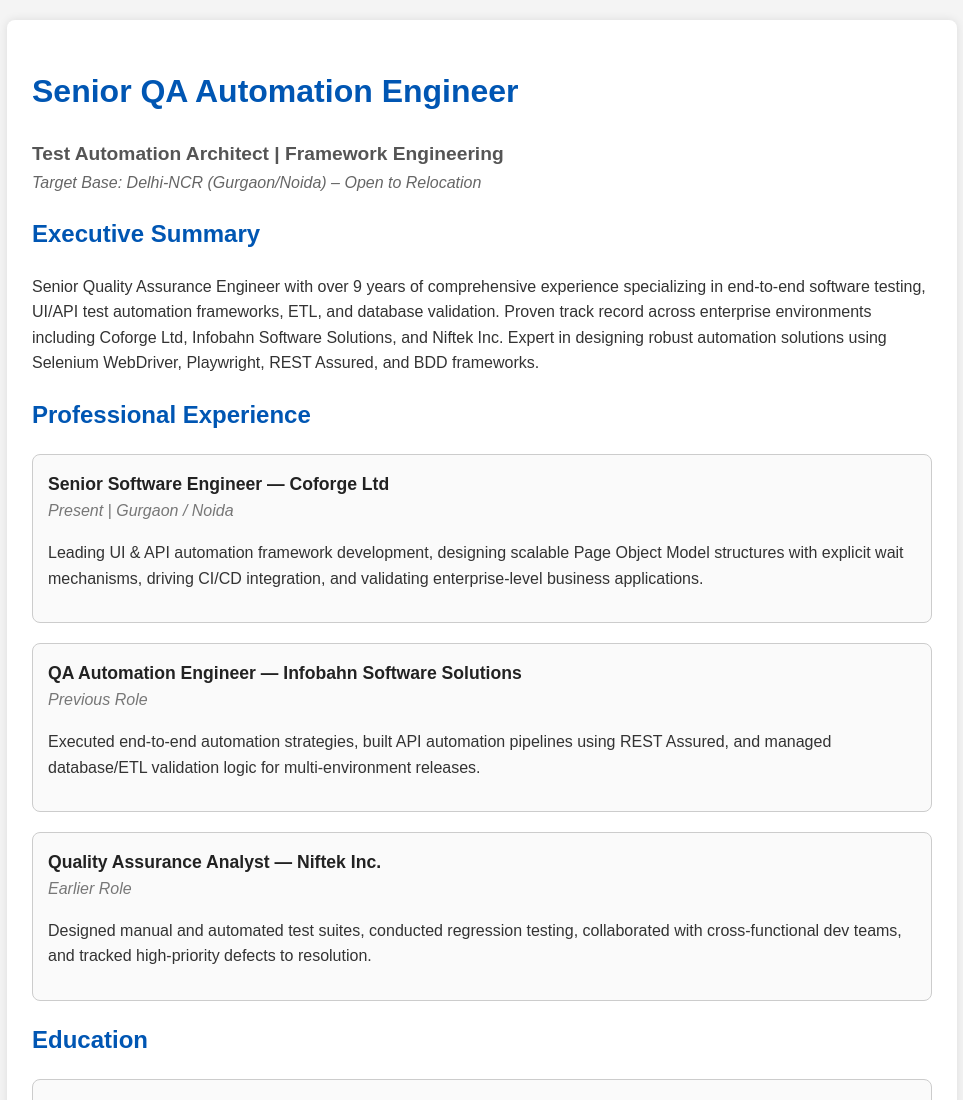
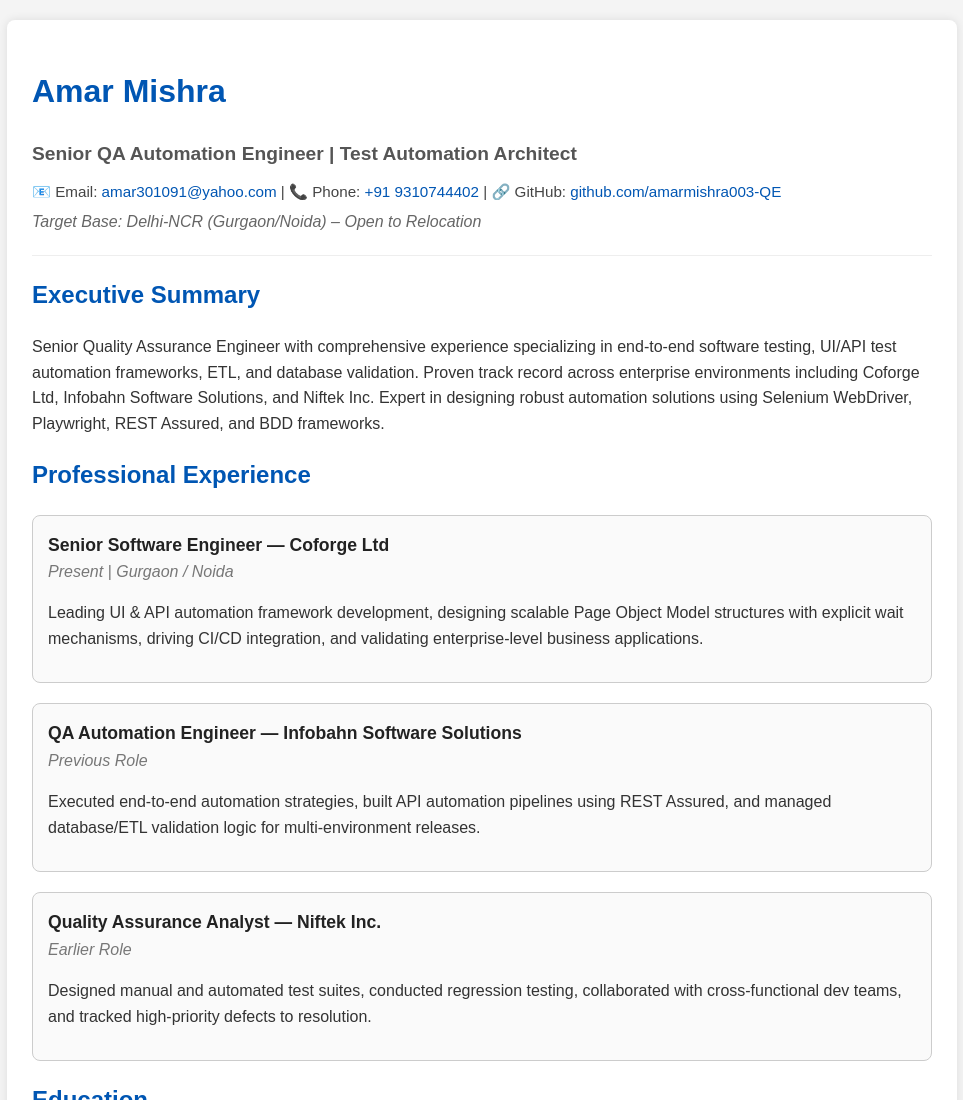
Before and after one commit to amarmishra003-QE/My_Portfolio_QE, a plain HTML site: page index.html in a window 1280 px wide. Shown: the top 1100 px of the page, without its empty margins (158-1121 px from the left). Drawn offline with Linux system fonts and the light colour scheme.

Commit message:
Revise header contact info and update summary text
Updated personal details and contact information in the header section. Modified the location styling and adjusted the executive summary text.

```diff
--- a/index.html
+++ b/index.html
@@ -8,12 +8,14 @@
         body { font-family: Arial, sans-serif; line-height: 1.6; margin: 20px; background-color: #f4f4f4; color: #333; }
         .container { max-width: 900px; margin: auto; background: #fff; padding: 25px; border-radius: 8px; box-shadow: 0 0 10px rgba(0,0,0,0.1); }
         h1, h2, h3 { color: #0056b3; }
+        .header-contact { margin-top: 10px; font-size: 0.95em; color: #444; }
+        .header-contact a { color: #0056b3; text-decoration: none; font-weight: normal; }
         .project-card, .exp-card { margin-bottom: 20px; padding: 15px; border: 1px solid #ccc; border-radius: 8px; background: #fafafa; }
         a { color: #0056b3; text-decoration: none; font-weight: bold; }
         a:hover { text-decoration: underline; }
         .report-link { color: #28a745; margin-left: 10px; }
         .subtitle { font-size: 1.2em; font-weight: bold; color: #555; }
-        .location { font-style: italic; color: #666; margin-bottom: 20px; }
+        .location { font-style: italic; color: #666; margin-top: 5px; }
         .role-title { font-weight: bold; font-size: 1.1em; color: #222; }
         .duration { font-style: italic; color: #777; margin-bottom: 8px; }
     </style>
@@ -22,14 +24,21 @@
 
 <div class="container">
     <header>
-        <h1>Senior QA Automation Engineer</h1>
-        <div class="subtitle">Test Automation Architect | Framework Engineering</div>
+        <h1>Amar Mishra</h1>
+        <div class="subtitle">Senior QA Automation Engineer | Test Automation Architect</div>
+        <div class="header-contact">
+            📧 Email: <a href="mailto:amar301091@yahoo.com">amar301091@yahoo.com</a> |
+            📞 Phone: <a href="tel:+919310744402">+91 9310744402</a> |
+            🔗 GitHub: <a href="https://github.com/amarmishra003-QE" target="_blank">github.com/amarmishra003-QE</a>
+        </div>
         <div class="location">Target Base: Delhi-NCR (Gurgaon/Noida) – Open to Relocation</div>
     </header>
 
+    <hr style="border: 0; border-top: 1px solid #eee; margin: 20px 0;">
+
     <section>
         <h2>Executive Summary</h2>
-        <p>Senior Quality Assurance Engineer with over 9 years of comprehensive experience specializing in end-to-end software testing, UI/API test automation frameworks, ETL, and database validation. Proven track record across enterprise environments including Coforge Ltd, Infobahn Software Solutions, and Niftek Inc. Expert in designing robust automation solutions using Selenium WebDriver, Playwright, REST Assured, and BDD frameworks.</p>
+        <p>Senior Quality Assurance Engineer with comprehensive experience specializing in end-to-end software testing, UI/API test automation frameworks, ETL, and database validation. Proven track record across enterprise environments including Coforge Ltd, Infobahn Software Solutions, and Niftek Inc. Expert in designing robust automation solutions using Selenium WebDriver, Playwright, REST Assured, and BDD frameworks.</p>
     </section>
 
     <section>
```
